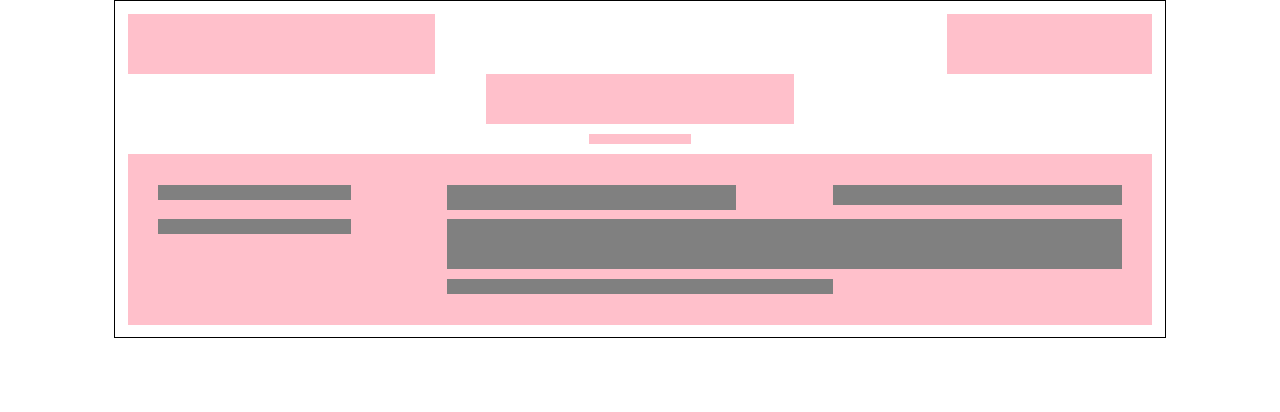
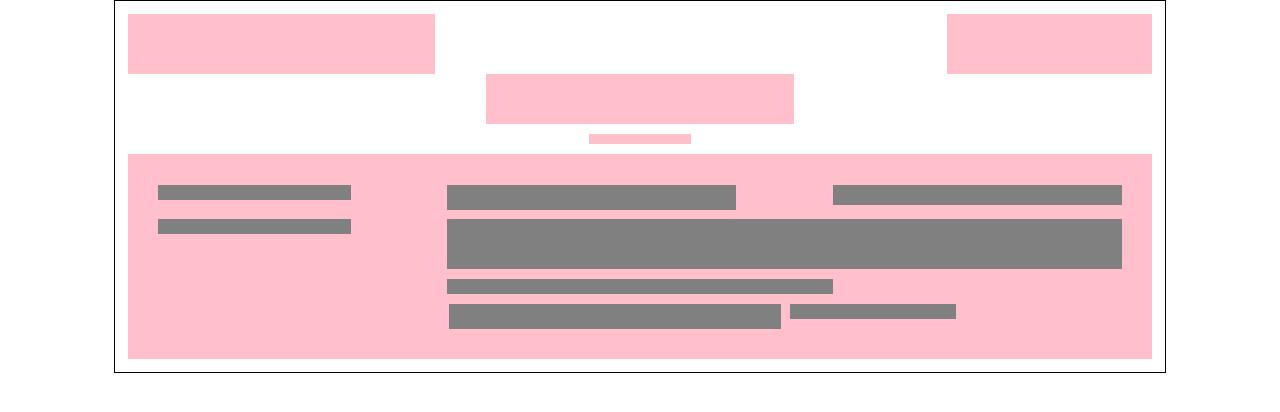
Before and after one commit to bhararthraj/template2, a plain HTML site: page index.html in a window 1280 px wide. Drawn offline with Linux system fonts and the light colour scheme.

Commit message:
Add files via upload

```diff
--- a/index.css
+++ b/index.css
@@ -109,5 +109,6 @@
     height: 15px;
     flex:0.2;
     background-color: grey;
-    margin:1%;
+    margin-left:1%;
+
 }
--- a/index.html
+++ b/index.html
@@ -37,7 +37,10 @@
     <div class="container6">
         <div class="child10"></div>
     </div>
-
+<div class="container7">
+    <div class="child11"></div>
+    <div class="child12"></div>
+</div>
 
 
 
```
